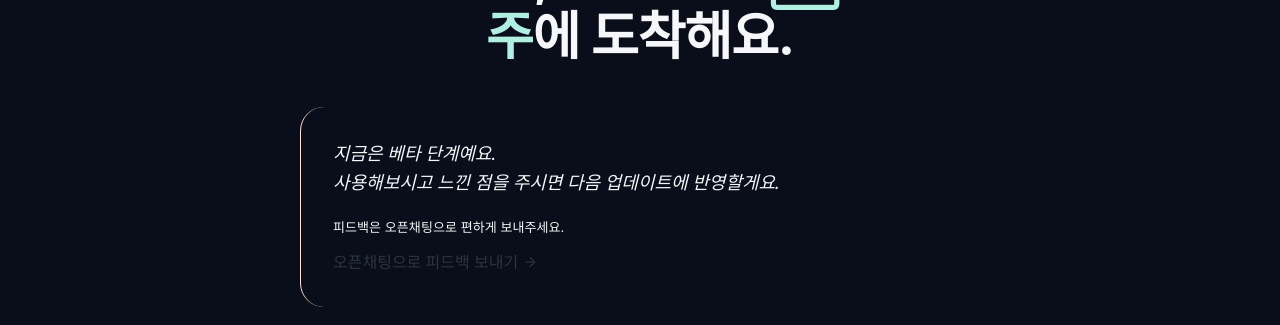
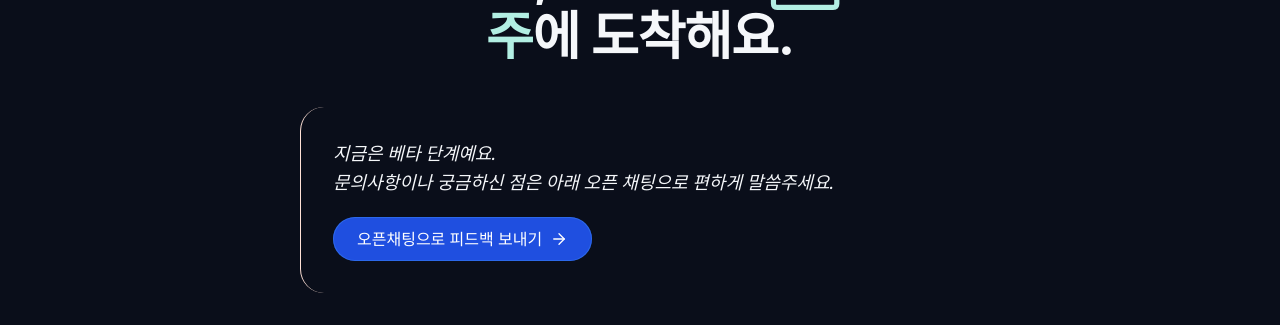
Before and after one commit to scacola/chew-tracking, a React (Vite) app in the folder landing/: page / in a window 1280 px wide. Shown: the part 7680-8005 px from the top of the page. Built offline with nearby package versions, Linux system fonts and the light colour scheme; no server answers; a web font is replaced by a local one.

Commit message:
refine final feedback CTA copy

```diff
--- a/landing/src/sections/FinalCTA.tsx
+++ b/landing/src/sections/FinalCTA.tsx
@@ -2,7 +2,7 @@ import { Section } from '../components/Section'
 import { Container } from '../components/Container'
 import { EmailForm } from '../components/EmailForm'
 import { eightWeeksFromNowKR } from '../lib/eightWeekDate'
-import { CtaSecondary } from '../components/CtaSecondary'
+import { CtaPrimary } from '../components/CtaPrimary'
 
 export function FinalCTA() {
   const dateLabel = eightWeeksFromNowKR()
@@ -35,17 +35,15 @@ export function FinalCTA() {
           >
             지금은 베타 단계예요.
             <br />
-            사용해보시고 느낀 점을 주시면 다음 업데이트에 반영할게요.
+            문의사항이나 궁금하신 점은 아래 오픈 채팅으로 편하게 말씀주세요.
             <br />
           </p>
           <div className="mt-5">
-            <p className="mb-3 text-caption text-text-on-deep/65">
-              피드백은 오픈채팅으로 편하게 보내주세요.
-            </p>
-            <CtaSecondary
+            <CtaPrimary
               href="https://open.kakao.com/o/sH35Fxti"
               label="오픈채팅으로 피드백 보내기"
-              className="text-text-on-deep/90 hover:text-text-on-deep"
+              size="md"
+              className="w-fit bg-text-on-deep/10 text-text-on-deep shadow-none ring-1 ring-inset ring-text-on-deep/18 hover:bg-text-on-deep/16 hover:shadow-none"
             />
           </div>
         </div>
```
